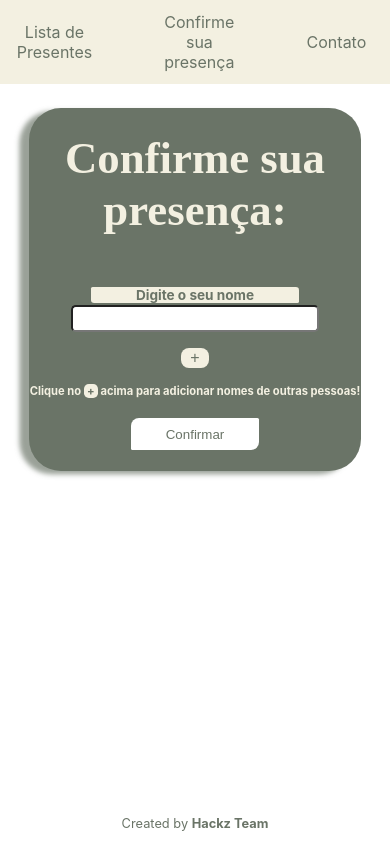
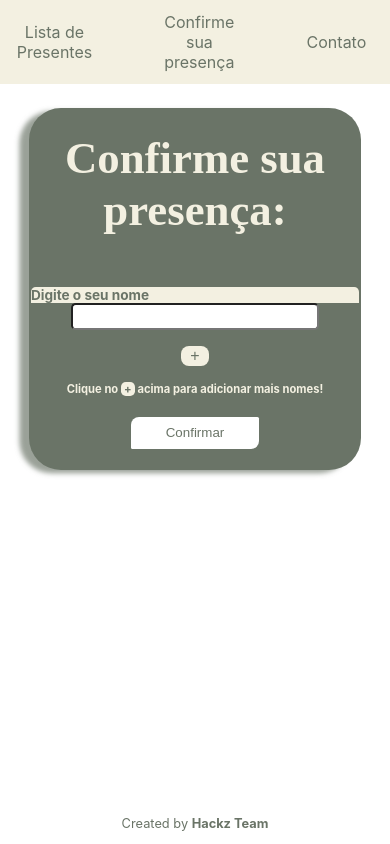
Before and after one commit to luiscetta/GiftList, a React (Create React App) app: page /presence in a window 390 px wide. Shown: the top 844 px of the page. Built offline with nearby package versions, Linux system fonts and the light colour scheme; a web font is replaced by a local one.

Commit message:
refactorin label input Presence  n' responsiveness

```diff
--- a/src/Components/PresenceInput/index.js
+++ b/src/Components/PresenceInput/index.js
@@ -22,7 +22,7 @@ export default function InputGroup() {
                             {inputs.map((input, i) => <Input key={input} label={i > 0 ? 'Digite o nome de outra pessoa' : 'Digite o seu nome'} inputName={`guest${i + 1}`} required={i > 0 ? false : true} />)}
                         </div>
                         <button onClick={addInput} type="button" id="add1" className="add-form">+</button>
-                        <span className="toolkit">Clique no <span className="btn-add-span">+</span> acima para adicionar nomes de outras pessoas!</span>
+                        <span className="toolkit">Clique no <span className="btn-add-span">+</span> acima para adicionar mais nomes!</span>
                         <button id="confirm1" className="confirm-btn" type="submit">Confirmar</button>
                     </form>
                 </div>
--- a/src/Components/PresenceInput/styles.css
+++ b/src/Components/PresenceInput/styles.css
@@ -39,13 +39,17 @@
     justify-content: center;
 }
 
-.label {
+label {
+    margin: 1rem auto 0;
+    display: flex;
+    width: 89%;
+    align-items: left;
+
     font-size: 0.9rem;
     color: var(--greentext);
     background-color: var(--offwhite);
-    border-radius: 0.1rem 0.2rem 0.1rem 0.2rem;
+    border-radius: .3rem .3rem 0 0;
     font-weight: bold;
-    margin-bottom: .1rem;
 }
 
 .section {
@@ -74,27 +78,11 @@
 }
 
 .box {
-    width: 80%;
+    width: 100%;
     justify-self: left;
     display: inherit;
     flex-direction: inherit;
     margin: 0.7rem 0 0;
-}
-
-.box label {
-    margin: 1rem auto 0;
-    display: flex;
-    width: 13rem;
-    text-align: center;
-    justify-content: center;
-    align-items: center;
-    margin-bottom: .1rem;
-
-    font-size: 0.9rem;
-    color: var(--greentext);
-    background-color: var(--offwhite);
-    border-radius: 0.1rem 0.2rem 0.1rem 0.2rem;
-    font-weight: bold;
 }
 
 .box input {
@@ -157,9 +145,9 @@
         font-size: 2.8rem;
     }
 
-    .label,
-    .box label {
+    label {
         font-size: 0.85rem;
+        width: 99%;
     }
 
     .add-form {
@@ -176,8 +164,7 @@
         font-size: 2.8rem;
     }
 
-    .label,
-    .box label {
+    label {
         font-size: 0.85rem;
     }
 
@@ -195,8 +182,7 @@
         font-size: 2.5rem;
     }
 
-    .label,
-    .box label {
+    label {
         font-size: 0.83rem;
     }
 
--- a/src/Pages/Contact/styles.css
+++ b/src/Pages/Contact/styles.css
@@ -19,6 +19,14 @@
 .bride-img {
     width: 10rem;
     clip-path: circle(50% at 50% 50%);
+}
+
+.contact-title {
+    text-align: center;
+    color: var(--greentext);
+    font-size: 1rem;
+    padding: 0;
+    letter-spacing: 0.2rem;
 }
 
 .groom {
@@ -58,14 +66,6 @@
     transition: all 0.2s ease-in;
 }
 
-.contact-title {
-    text-align: center;
-    color: var(--greentext);
-    font-size: 1rem;
-    padding: 0;
-    margin-top: -0.1rem;
-    letter-spacing: 0.2rem;
-}
 
 /* MEDIA ________________________________________________________________________*/
 @media screen and (max-width: 428px) {
--- a/src/Pages/Home/styles.css
+++ b/src/Pages/Home/styles.css
@@ -47,10 +47,10 @@
 }
 
 .footer-description {
-    color: #fff;
+    color: var(--greentext);
+    font-weight: bold;
     margin: auto;
-    width: 35%;
-    background-color: var(--greentext);
+    width: 50%;
 
     border-radius: 0.3rem 0 0.3rem 0;
 }
@@ -63,6 +63,7 @@
 @media screen and (max-width: 428px) {
     .home-content {
         width: 92%;
+        border-radius: 70rem 25rem 65rem 55rem;
     }
 
     .home-title {
@@ -71,11 +72,14 @@
 
     .home-text {
         width: 63%;
-        font-size: 0.85rem;
+        font-size: 1rem;
     }
 
     .footer-description {
-        font-size: 0.8rem;
+        font-size: 1rem;
+        width: 50%;
+        text-align: center;
+        color: var(--greentext);
     }
 }
 
@@ -90,10 +94,10 @@
 
     .home-text {
         width: 68%;
-        font-size: 0.82rem;
+        font-size: 0.85rem;
     }
 
     .footer-description {
-        font-size: 0.7rem;
+        font-size: 0.85rem;
     }
 }
```
